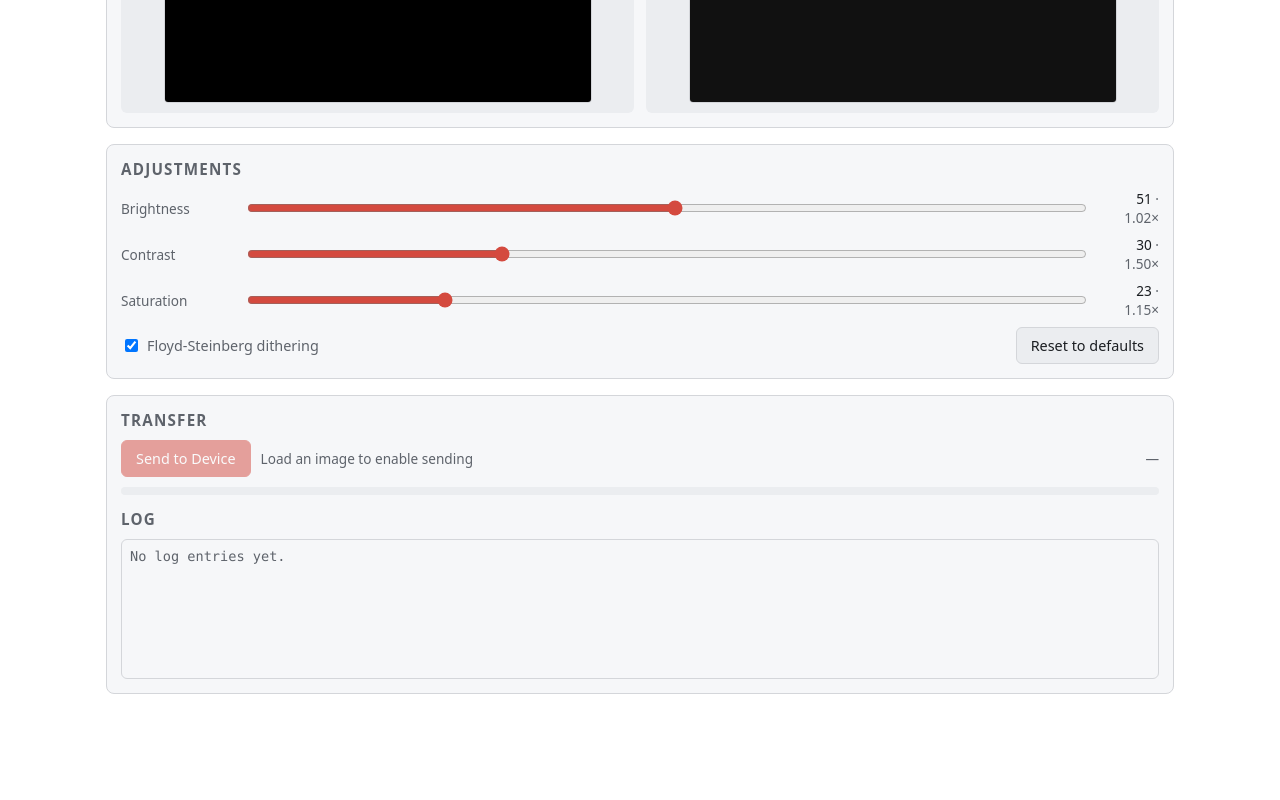
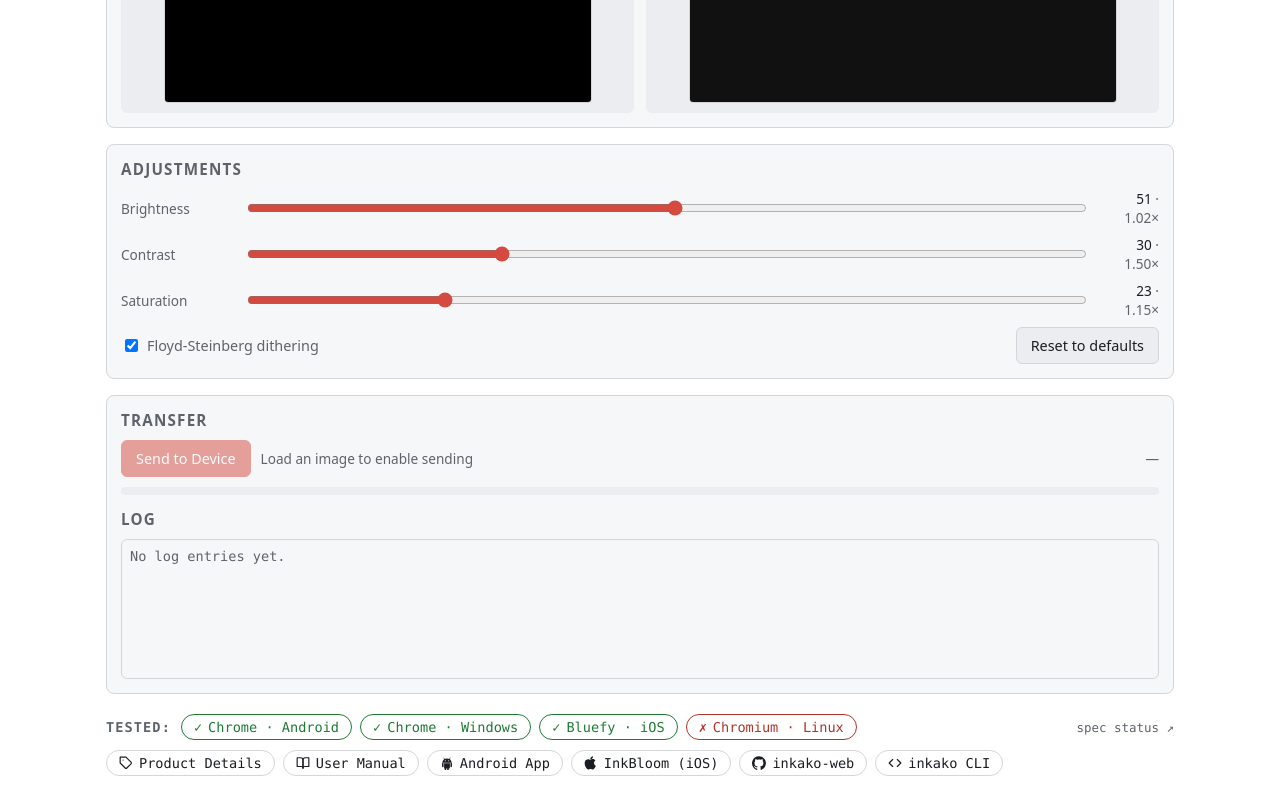
Before and after one commit to whoisnian/inkako-web, a React app: page / in a window 1280 px wide. Shown: the part 765-1565 px from the top of the page. Before the commit the page ends 1475 px from the top, so only its background shows below. Built offline with nearby package versions, Linux system fonts and the light colour scheme; the HTML template or start-up script is replaced by a standard one.

Commit message:
ADD: external info links

```diff
--- a/src/App.jsx
+++ b/src/App.jsx
@@ -32,6 +32,79 @@ const THEME_OPTIONS = [
   { id: 'auto', label: 'Auto' },
   { id: 'light', label: 'Light' },
   { id: 'dark', label: 'Dark' },
+];
+
+const FOOTER_LINKS = [
+  {
+    href: 'https://www.ztemall.com/cn/goodsdetail/1453',
+    label: 'Product Details',
+    title: 'Official product page · ZTE Mall (CN)',
+    icon: (
+      <svg viewBox="0 0 24 24" fill="none" stroke="currentColor" strokeWidth="2" strokeLinecap="round" strokeLinejoin="round" aria-hidden="true">
+        <path d="M20.59 13.41 13.41 20.59a2 2 0 0 1-2.83 0L2 12V2h10l8.59 8.59a2 2 0 0 1 0 2.83z" />
+        <line x1="7" y1="7" x2="7.01" y2="7" />
+      </svg>
+    ),
+  },
+  {
+    href: 'https://m-bbs.ztedevices.com/?master_type=0&type=6&id=657159&state=',
+    label: 'User Manual',
+    title: 'Official user manual · ZTE Devices BBS (CN)',
+    icon: (
+      <svg viewBox="0 0 24 24" fill="none" stroke="currentColor" strokeWidth="2" strokeLinecap="round" strokeLinejoin="round" aria-hidden="true">
+        <path d="M2 3h6a4 4 0 0 1 4 4v14a3 3 0 0 0-3-3H2z" />
+        <path d="M22 3h-6a4 4 0 0 0-4 4v14a3 3 0 0 1 3-3h7z" />
+      </svg>
+    ),
+  },
+  {
+    href: 'https://m-appstore.nubia.com/detail_soft.html?softId=2192555',
+    label: 'Android App',
+    title: 'Official Android app · Nubia App Store (CN)',
+    icon: (
+      <svg viewBox="0 0 24 24" fill="currentColor" aria-hidden="true">
+        <path d="M7.2 5.6 6 3.5a.5.5 0 0 1 .87-.5l1.2 2.08A7.9 7.9 0 0 1 12 4.2c1.42 0 2.76.3 3.93.88l1.2-2.08a.5.5 0 0 1 .87.5l-1.2 2.1A7.5 7.5 0 0 1 20 11.5H4a7.5 7.5 0 0 1 3.2-5.9zM9 9a.9.9 0 1 0 0-1.8A.9.9 0 0 0 9 9zm6 0a.9.9 0 1 0 0-1.8.9.9 0 0 0 0 1.8zM3.5 12.8a1.3 1.3 0 0 1 2.6 0v5.2a1.3 1.3 0 1 1-2.6 0zm14.4 0a1.3 1.3 0 0 1 2.6 0v5.2a1.3 1.3 0 1 1-2.6 0zM7 12.5h10v7.6a1.4 1.4 0 0 1-1.4 1.4H15v2.1a1.3 1.3 0 1 1-2.6 0V21.5h-1.8V23.6a1.3 1.3 0 1 1-2.6 0V21.5h-.6A1.4 1.4 0 0 1 7 20.1z" />
+      </svg>
+    ),
+  },
+  {
+    href: 'https://apps.apple.com/cn/app/inkbloom/id6462630055',
+    label: 'InkBloom (iOS)',
+    title: 'Unofficial iOS alternative · InkBloom on App Store (CN)',
+    icon: (
+      <svg viewBox="0 0 24 24" fill="currentColor" aria-hidden="true">
+        <path d="M17.05 12.04c-.03-2.93 2.4-4.34 2.51-4.41-1.37-2-3.5-2.28-4.26-2.31-1.81-.18-3.54 1.07-4.46 1.07-.93 0-2.35-1.04-3.87-1.01-1.99.03-3.83 1.16-4.85 2.94-2.07 3.59-.53 8.91 1.49 11.83 1 1.43 2.18 3.04 3.71 2.98 1.49-.06 2.05-.96 3.86-.96 1.8 0 2.31.96 3.88.93 1.6-.03 2.62-1.46 3.6-2.9 1.14-1.66 1.6-3.27 1.63-3.36-.04-.02-3.12-1.2-3.15-4.76M14.31 4.04c.82-1 1.38-2.38 1.22-3.77-1.18.05-2.62.79-3.47 1.78-.76.87-1.43 2.27-1.25 3.62 1.32.1 2.66-.67 3.5-1.63" />
+      </svg>
+    ),
+  },
+  {
+    href: 'https://github.com/whoisnian/inkako-web',
+    label: 'inkako-web',
+    title: 'GitHub source · whoisnian/inkako-web',
+    icon: (
+      <svg viewBox="0 0 24 24" fill="currentColor" aria-hidden="true">
+        <path d="M12 .5C5.4.5 0 5.9 0 12.5c0 5.3 3.4 9.8 8.2 11.4.6.1.8-.3.8-.6v-2c-3.3.7-4-1.6-4-1.6-.6-1.4-1.4-1.8-1.4-1.8-1.1-.7.1-.7.1-.7 1.2.1 1.8 1.2 1.8 1.2 1.1 1.8 2.8 1.3 3.5 1 .1-.8.4-1.3.8-1.6-2.7-.3-5.5-1.3-5.5-6 0-1.3.5-2.4 1.2-3.2-.1-.3-.5-1.5.1-3.2 0 0 1-.3 3.3 1.2 1-.3 2-.4 3-.4s2 .1 3 .4c2.3-1.5 3.3-1.2 3.3-1.2.7 1.7.2 2.9.1 3.2.8.8 1.2 1.9 1.2 3.2 0 4.6-2.8 5.6-5.5 5.9.4.4.8 1.1.8 2.2v3.3c0 .3.2.7.8.6 4.8-1.6 8.2-6.1 8.2-11.4C24 5.9 18.6.5 12 .5z" />
+      </svg>
+    ),
+  },
+  {
+    href: 'https://github.com/whoisnian/misc/tree/master/cmd/inkako',
+    label: 'inkako CLI',
+    title: 'Alternative Go/Python reverse-engineered implementation',
+    icon: (
+      <svg viewBox="0 0 24 24" fill="none" stroke="currentColor" strokeWidth="2" strokeLinecap="round" strokeLinejoin="round" aria-hidden="true">
+        <polyline points="16 18 22 12 16 6" />
+        <polyline points="8 6 2 12 8 18" />
+      </svg>
+    ),
+  },
+];
+
+const COMPAT_LIST = [
+  { ok: true,  browser: 'Chrome',   platform: 'Android', title: 'Tested on Chrome for Android — Web Bluetooth works.' },
+  { ok: true,  browser: 'Chrome',   platform: 'Windows', title: 'Tested on Chrome for Windows — Web Bluetooth works.' },
+  { ok: true,  browser: 'Bluefy',   platform: 'iOS',     title: 'Tested on Bluefy — Web BLE browser for iOS.', href: 'https://apps.apple.com/cn/app/bluefy-web-ble-browser/id1492822055' },
+  { ok: false, browser: 'Chromium', platform: 'Linux',   title: 'Fails on Chromium for Linux: "No Services matching UUID 79223401-1a11-21e1-8300-0940a1146603 found in Device".' },
 ];
 
 function readSavedTheme() {
@@ -469,6 +542,65 @@ export default function App() {
           ))}
         </div>
       </section>
+
+      <footer className="app-footer">
+        <div className="footer-row">
+          <span className="footer-label">Tested:</span>
+          {COMPAT_LIST.map((c) => {
+            const className = `tested-chip ${c.ok ? 'ok' : 'err'}${c.href ? ' is-link' : ''}`;
+            const body = (
+              <>
+                <span aria-hidden="true" className="mark">{c.ok ? '✓' : '✗'}</span>
+                {c.browser} · {c.platform}
+              </>
+            );
+            return c.href ? (
+              <a
+                key={`${c.browser}-${c.platform}`}
+                href={c.href}
+                target="_blank"
+                rel="noopener noreferrer"
+                title={c.title}
+                className={className}
+              >
+                {body}
+              </a>
+            ) : (
+              <span
+                key={`${c.browser}-${c.platform}`}
+                className={className}
+                title={c.title}
+              >
+                {body}
+              </span>
+            );
+          })}
+          <a
+            className="footer-spec"
+            href="https://github.com/WebBluetoothCG/web-bluetooth/blob/main/implementation-status.md"
+            target="_blank"
+            rel="noopener noreferrer"
+            title="WebBluetoothCG implementation status"
+          >
+            spec status ↗
+          </a>
+        </div>
+        <div className="footer-row">
+          {FOOTER_LINKS.map((link) => (
+            <a
+              key={link.href}
+              href={link.href}
+              target="_blank"
+              rel="noopener noreferrer"
+              title={link.title}
+              className="footer-link"
+            >
+              {link.icon}
+              <span>{link.label}</span>
+            </a>
+          ))}
+        </div>
+      </footer>
     </div>
   );
 }
--- a/src/styles.css
+++ b/src/styles.css
@@ -405,3 +405,95 @@ label.checkbox {
 .muted { color: var(--muted); font-size: 0.85rem; }
 
 .spacer { flex: 1; }
+
+a { color: var(--accent); text-decoration: none; }
+a:hover { text-decoration: underline; }
+
+code {
+  background: var(--code-bg);
+  color: var(--code-fg);
+  border: 1px solid var(--border);
+  border-radius: 3px;
+  padding: 1px 5px;
+  font-family: ui-monospace, SFMono-Regular, Menlo, Consolas, monospace;
+  font-size: 0.85em;
+  word-break: break-all;
+}
+
+.app-footer {
+  display: flex;
+  flex-direction: column;
+  gap: 10px;
+  padding: 4px 0 8px;
+  font-family: ui-monospace, SFMono-Regular, Menlo, Consolas, monospace;
+  font-size: 0.85rem;
+}
+.footer-row {
+  display: flex;
+  flex-wrap: wrap;
+  align-items: center;
+  gap: 8px;
+}
+.footer-label {
+  color: var(--muted);
+  text-transform: uppercase;
+  letter-spacing: 0.08em;
+  font-weight: 600;
+  margin-right: 2px;
+}
+
+.tested-chip {
+  display: inline-flex;
+  align-items: center;
+  gap: 6px;
+  padding: 4px 12px;
+  border: 1px solid var(--border);
+  border-radius: 999px;
+  color: var(--fg);
+  background: transparent;
+  white-space: nowrap;
+  cursor: help;
+}
+.tested-chip .mark { font-weight: 700; }
+.tested-chip.ok  { color: var(--ok);  border-color: var(--ok); }
+.tested-chip.err { color: var(--err); border-color: var(--err); }
+.tested-chip.is-link {
+  cursor: pointer;
+  transition: background 0.15s;
+}
+.tested-chip.is-link:hover {
+  background: var(--bg-2);
+  text-decoration: none;
+}
+
+.footer-link {
+  display: inline-flex;
+  align-items: center;
+  gap: 6px;
+  padding: 4px 12px;
+  border: 1px solid var(--border);
+  border-radius: 999px;
+  color: var(--fg);
+  background: transparent;
+  white-space: nowrap;
+  transition: background 0.15s, color 0.15s, border-color 0.15s;
+}
+.footer-link:hover {
+  background: var(--bg-2);
+  border-color: var(--border-hover);
+  color: var(--accent);
+  text-decoration: none;
+}
+.footer-link svg {
+  width: 14px;
+  height: 14px;
+  flex-shrink: 0;
+  display: block;
+}
+
+.footer-spec {
+  margin-left: auto;
+  color: var(--muted);
+  font-size: 0.78rem;
+}
+.footer-spec:hover { color: var(--fg); text-decoration: none; }
```
Also changed, not shown: 1 other file (tests, documents, lock files or other folders).
